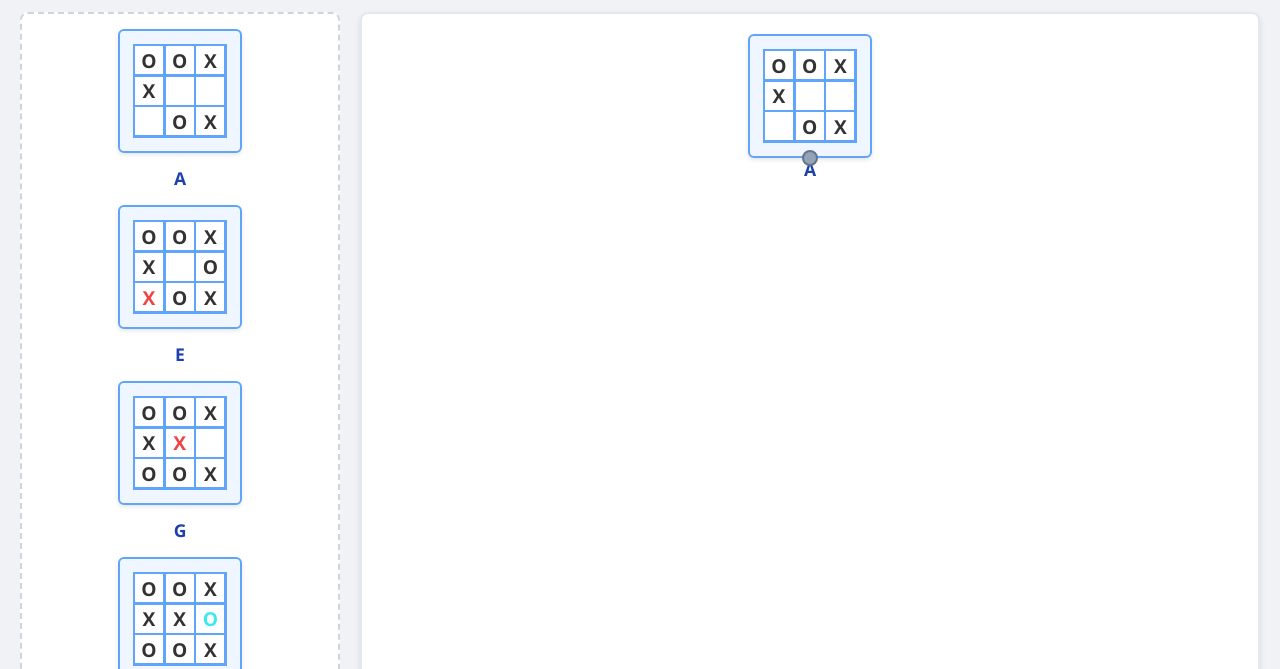
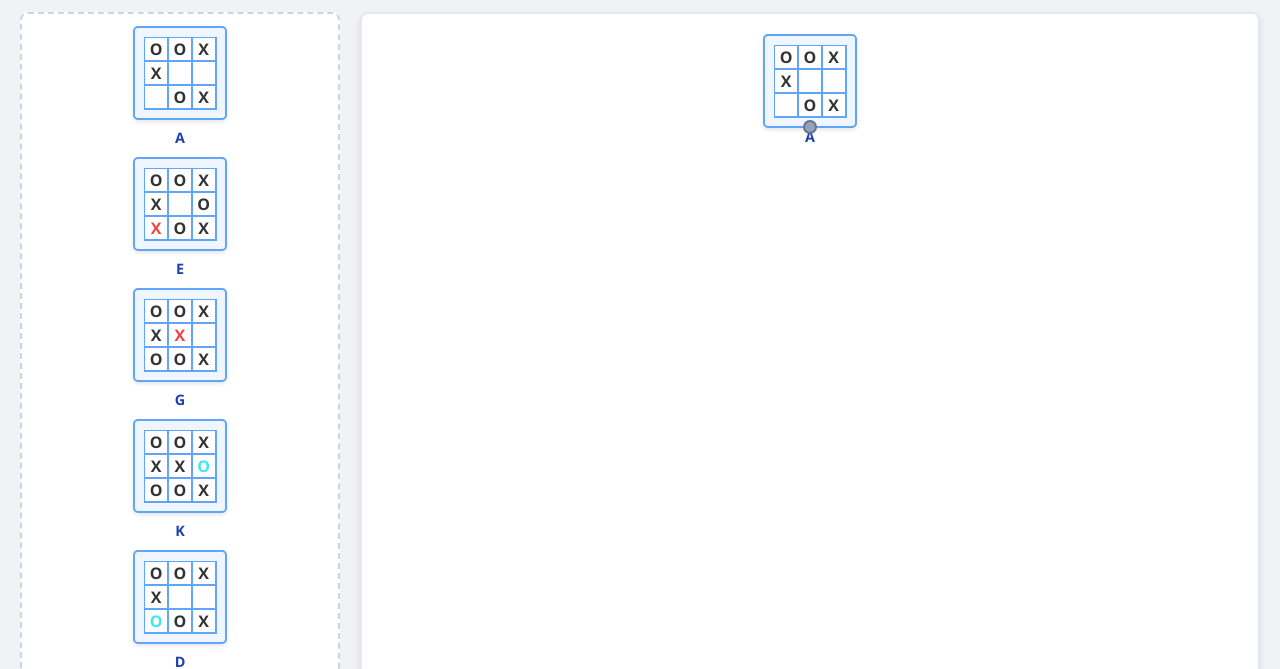
Before and after one commit to Andrew-Pei/game_tree_construction, a plain HTML site: page 活动2 博弈树构建.html in a window 1280 px wide. Shown: the part 164-833 px from the top of the page. Drawn offline with Linux system fonts and the light colour scheme.

Commit message:
Refactor HTML layout and styles for the game interface, adjusting dimensions, padding, and gaps for improved aesthetics. Update comments and section titles for consistency and clarity.

```diff
--- a/活动2 博弈树构建.html
+++ b/活动2 博弈树构建.html
@@ -88,8 +88,8 @@
       .palette {
         display: flex;
         flex-direction: column;
-        gap: 15px;
-        padding: 15px;
+        gap: 10px;
+        padding: 12px;
         background-color: #ffffff;
         border: 2px dashed #cbd5e1;
         border-radius: 8px;
@@ -100,17 +100,17 @@
         display: flex;
         flex-direction: column;
         align-items: center;
-        gap: 8px;
+        gap: 5px;
       }
       .node-label {
         font-weight: bold;
         color: #1e40af;
-        font-size: 1.1em;
-        margin-top: 5px;
+        font-size: 0.9em;
+        margin-top: 3px;
       }
       .draggable-node {
-        width: 120px;
-        height: 120px;
+        width: 90px;
+        height: 90px;
         border: 2px solid #60a5fa;
         display: flex;
         flex-direction: column;
@@ -119,29 +119,29 @@
         background-color: #eff6ff;
         cursor: move;
         user-select: none;
-        border-radius: 6px;
+        border-radius: 5px;
         box-shadow: 0 2px 4px rgba(0, 0, 0, 0.1);
         position: relative;
         margin: 0 auto;
       }
       .ttt-board {
-        width: 90px;
-        height: 90px;
+        width: 70px;
+        height: 70px;
         display: grid;
         grid-template-columns: repeat(3, 1fr);
-        grid-gap: 2px;
+        grid-gap: 1.5px;
         background-color: #60a5fa;
-        padding: 2px;
+        padding: 1.5px;
       }
       .cell {
-        width: 28px;
-        height: 28px;
+        width: 22px;
+        height: 22px;
         background-color: white;
         display: flex;
         align-items: center;
         justify-content: center;
         font-weight: bold;
-        font-size: 1.2em;
+        font-size: 1em;
       }
       .cell.new-move-o {
         color: #3fe7f3;
@@ -157,10 +157,10 @@
       }
       .delete-btn {
         position: absolute;
-        top: -8px;
-        right: -8px;
-        width: 24px;
-        height: 24px;
+        top: -6px;
+        right: -6px;
+        width: 20px;
+        height: 20px;
         background-color: #ef4444;
         color: white;
         border: 2px solid white;
@@ -169,18 +169,18 @@
         align-items: center;
         justify-content: center;
         font-weight: bold;
-        font-size: 14px;
+        font-size: 12px;
         cursor: pointer;
         box-shadow: 0 1px 2px rgba(0, 0, 0, 0.2);
         z-index: 10;
       }
       .connection-point {
         position: absolute;
-        bottom: -10px;
+        bottom: -8px;
         left: 50%;
         transform: translateX(-50%);
-        width: 12px;
-        height: 12px;
+        width: 10px;
+        height: 10px;
         background-color: #94a3b8;
         border: 2px solid #64748b;
         border-radius: 50%;
@@ -195,7 +195,7 @@
       }
       .workspace {
         min-height: 80vh;
-        padding: 20px;
+        padding: 15px;
         background-color: #ffffff;
         border: 2px solid #e2e8f0;
         border-radius: 8px;
@@ -672,7 +672,7 @@
         </div>
       </div>
 
-      <!-- 右侧工作区部分 -->
+      <!-- 右侧构建区部分 -->
       <div class="workspace-section">
         <div class="section-header">
           <h2 class="section-title">博弈树构建区</h2>
@@ -864,7 +864,7 @@
         // 标记棋盘库中所有新下的棋子
         markNewMoves();
 
-        // 页面加载完成后自动添加棋盘A到工作区
+        // 页面加载完成后自动添加棋盘A到构建区
         initializeWorkspaceWithBoardA();
 
         function initializeWorkspaceWithBoardA() {
@@ -896,7 +896,7 @@
           nodeLabel.className = "node-label";
           nodeLabel.textContent = "A";
           nodeLabel.style.position = "absolute";
-          nodeLabel.style.bottom = "-25px";
+          nodeLabel.style.bottom = "-20px";
           nodeLabel.style.left = "50%";
           nodeLabel.style.transform = "translateX(-50%)";
           nodeLabel.style.fontWeight = "bold";
@@ -917,7 +917,7 @@
           );
           nodeA.addEventListener("mousedown", handleNodeMouseDown);
 
-          // 将节点添加到工作区
+          // 将节点添加到构建区
           workspace.appendChild(nodeA);
 
           // 更新状态消息
@@ -975,7 +975,7 @@
             nodeLabel.className = "node-label";
             nodeLabel.textContent = label;
             nodeLabel.style.position = "absolute";
-            nodeLabel.style.bottom = "-25px";
+            nodeLabel.style.bottom = "-20px";
             nodeLabel.style.left = "50%";
             nodeLabel.style.transform = "translateX(-50%)";
             nodeLabel.style.fontWeight = "bold";
@@ -1184,7 +1184,7 @@
           const workspaceRect = workspace.getBoundingClientRect();
 
           const startX = rect.left + rect.width / 2 - workspaceRect.left;
-          const startY = rect.top + rect.height + 2 - workspaceRect.top;
+          const startY = rect.top + rect.height + 1 - workspaceRect.top;
 
           connectionLine = document.createElementNS(
             "http://www.w3.org/2000/svg",
@@ -1336,7 +1336,7 @@
         const workspace = document.getElementById("workspace");
         const nodes = workspace.querySelectorAll(".draggable-node");
 
-        // 收集工作区中的所有节点及其标签
+        // 收集构建区中的所有节点及其标签
         const workspaceNodes = new Map();
         nodes.forEach((node) => {
           const labelElement = node.querySelector(".node-label");
@@ -1366,7 +1366,7 @@
           allRequiredNodes.add(node);
         });
 
-        // 获取工作区中实际存在的节点标签
+        // 获取构建区中实际存在的节点标签
         const existingNodes = new Set(Array.from(workspaceNodes.values()));
 
         // 1. 检查所有必需的节点是否都存在
```
